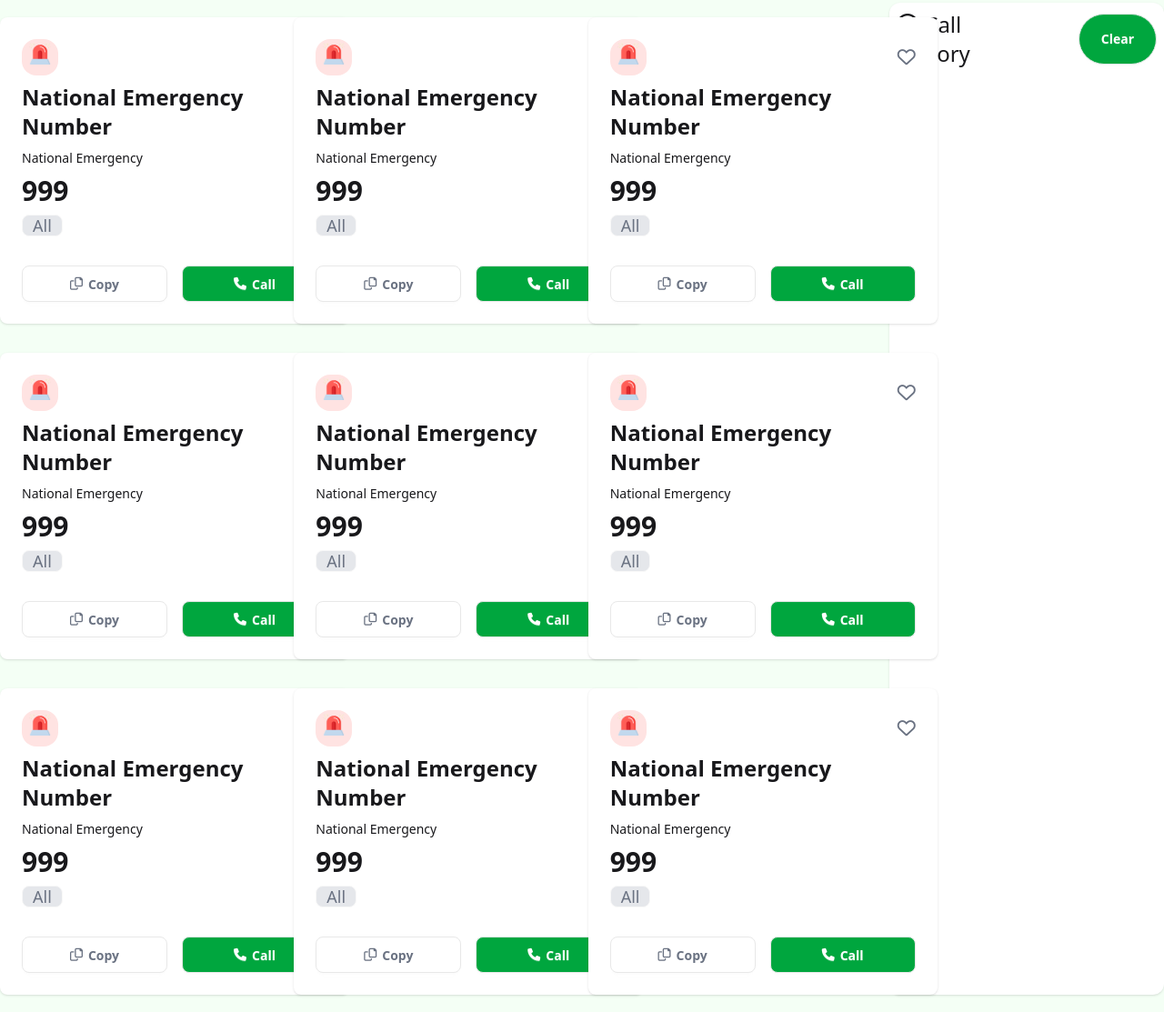
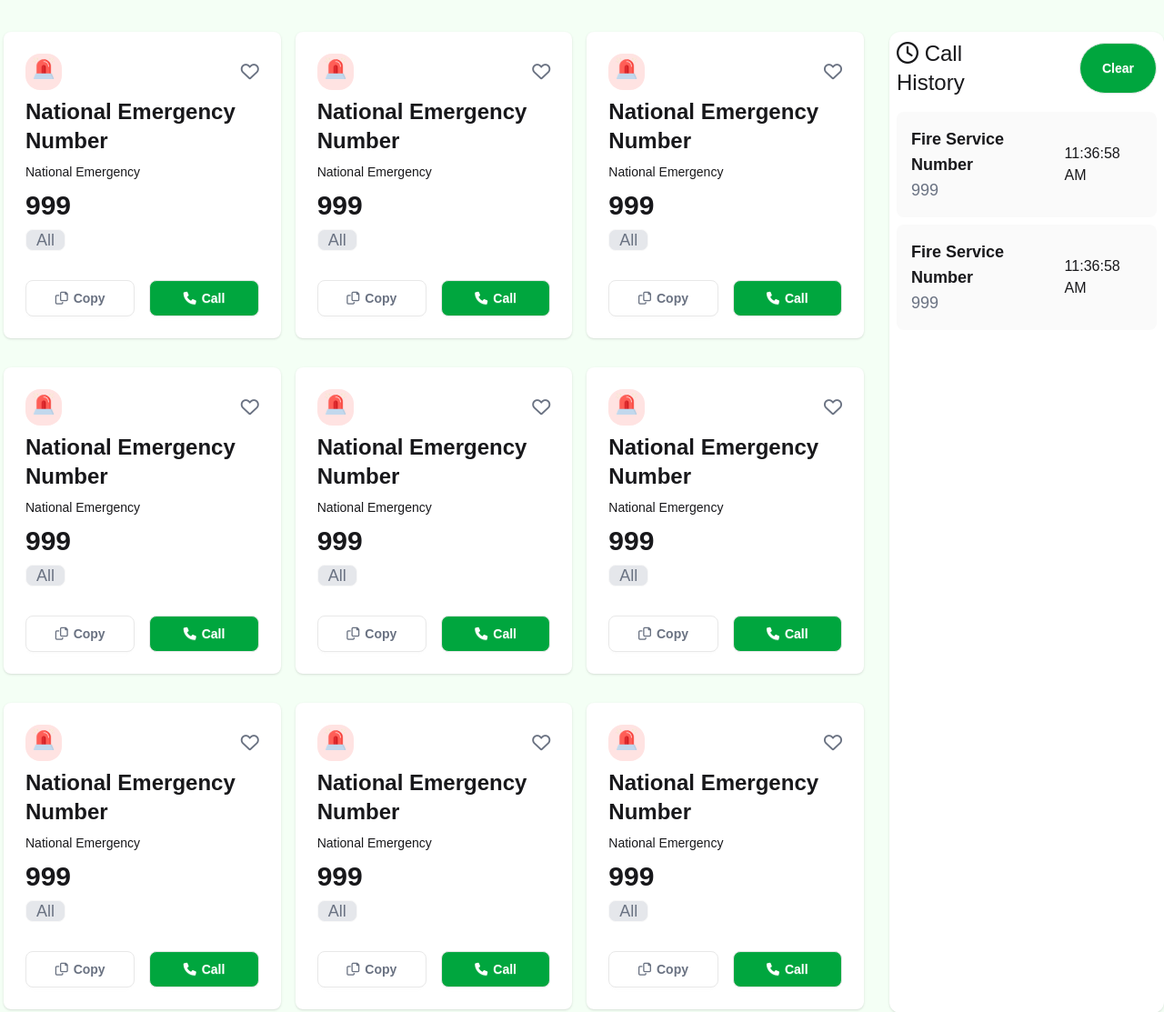
Before and after one commit to abusadat/PH-A5, a plain HTML site: page index.html in a window 1280 px wide. Shown: the part 315-1428 px from the top of the page at 91% size. Drawn offline with nearby package versions, Linux system fonts and the light colour scheme; a web font is replaced by a local one.

Commit message:
created the history cards

```diff
--- a/index.html
+++ b/index.html
@@ -23,13 +23,20 @@
       rel="stylesheet"
     />
     <!-- CSS -->
-    <link rel="stylesheet" href="styles.css" />
-    <title>Emergency Service</title>
+    <style>
+      .hind-madurai-regular {
+        font-family: "Hind Madurai", sans-serif;
+        font-weight: 400;
+        font-style: normal;
+      }
+    </style>
   </head>
   <body class="mx-auto bg-[#f4fff5] pb-10 hind-madurai-regular">
     <header class="container mx-auto">
       <!-- Nav section -->
-      <nav class="bg-white flex items-center flex-col sm:flex-row sm:justify-between">
+      <nav
+        class="bg-white flex items-center flex-col sm:flex-row sm:justify-between"
+      >
         <div class="flex items-center p-4 gap-4">
           <img src="assets/logo.png" alt="" class="w-12" />
           <p class="font-extrabold text-lg text-[#006747]">
@@ -49,7 +56,8 @@
           <button
             class="btn btn-xs sm:btn-sm md:btn-md lg:btn-lg xl:btn-xl bg-[#41ff6b1a] rounded-[50px]"
           >
-            <span>100</span><img src="assets/coin.png" alt="" class="w-4 sm:w-8" />
+            <span>100</span
+            ><img src="assets/coin.png" alt="" class="w-4 sm:w-8" />
           </button>
           <button
             class="btn btn-xs sm:btn-sm md:btn-md lg:btn-lg xl:btn-xl bg-[#00a63e] text-white rounded-[50px]"
@@ -74,10 +82,14 @@
       </section>
 
       <!-- card section -->
-      <div class="container mx-auto mt-3 grid grid-cols-4 gap-6">
-        <section class="grid-cols-3 grid gap-4 col-span-3">
+      <div
+        class="container mx-auto flex flex-col-reverse mt-3 sm:grid sm:grid-cols-4 sm:gap-6"
+      >
+        <section
+          class="flex flex-col p-1 mx-auto mt-3 sm:grid-cols-3 sm:grid gap-4 sm:col-span-3"
+        >
           <!-- card-1 -->
-          <div class="card w-96 bg-base-100 shadow-sm mt-4">
+          <div class="card bg-base-100 shadow-sm mt-4">
             <div class="card-body">
               <div class="flex items-center justify-between">
                 <div class="bg-[#FFE3E2] w-10 h-10 rounded-2xl">
@@ -112,7 +124,7 @@
           </div>
 
           <!-- card-2 -->
-          <div class="card w-96 bg-base-100 shadow-sm mt-4">
+          <div class="card bg-base-100 shadow-sm mt-4">
             <div class="card-body">
               <div class="flex items-center justify-between">
                 <div class="bg-[#FFE3E2] w-10 h-10 rounded-2xl">
@@ -147,7 +159,7 @@
           </div>
 
           <!-- card-3 -->
-          <div class="card w-96 bg-base-100 shadow-sm mt-4">
+          <div class="card bg-base-100 shadow-sm mt-4">
             <div class="card-body">
               <div class="flex items-center justify-between">
                 <div class="bg-[#FFE3E2] w-10 h-10 rounded-2xl">
@@ -182,7 +194,7 @@
           </div>
 
           <!-- card-4 -->
-          <div class="card w-96 bg-base-100 shadow-sm mt-4">
+          <div class="card bg-base-100 shadow-sm mt-4">
             <div class="card-body">
               <div class="flex items-center justify-between">
                 <div class="bg-[#FFE3E2] w-10 h-10 rounded-2xl">
@@ -216,7 +228,7 @@
             </div>
           </div>
           <!-- card-5 -->
-          <div class="card w-96 bg-base-100 shadow-sm mt-4">
+          <div class="card bg-base-100 shadow-sm mt-4">
             <div class="card-body">
               <div class="flex items-center justify-between">
                 <div class="bg-[#FFE3E2] w-10 h-10 rounded-2xl">
@@ -250,7 +262,7 @@
             </div>
           </div>
           <!-- card-6 -->
-          <div class="card w-96 bg-base-100 shadow-sm mt-4">
+          <div class="card bg-base-100 shadow-sm mt-4">
             <div class="card-body">
               <div class="flex items-center justify-between">
                 <div class="bg-[#FFE3E2] w-10 h-10 rounded-2xl">
@@ -285,7 +297,7 @@
           </div>
 
           <!-- card-7 -->
-          <div class="card w-96 bg-base-100 shadow-sm mt-4">
+          <div class="card bg-base-100 shadow-sm mt-4">
             <div class="card-body">
               <div class="flex items-center justify-between">
                 <div class="bg-[#FFE3E2] w-10 h-10 rounded-2xl">
@@ -320,7 +332,7 @@
           </div>
 
           <!-- card-8 -->
-          <div class="card w-96 bg-base-100 shadow-sm mt-4">
+          <div class="card bg-base-100 shadow-sm mt-4">
             <div class="card-body">
               <div class="flex items-center justify-between">
                 <div class="bg-[#FFE3E2] w-10 h-10 rounded-2xl">
@@ -355,7 +367,7 @@
           </div>
 
           <!-- card-9 -->
-          <div class="card w-96 bg-base-100 shadow-sm mt-4">
+          <div class="card bg-base-100 shadow-sm mt-4">
             <div class="card-body">
               <div class="flex items-center justify-between">
                 <div class="bg-[#FFE3E2] w-10 h-10 rounded-2xl">
@@ -390,7 +402,9 @@
           </div>
         </section>
         <!-- Right bar section  -->
-        <section class="bg-white col-span-1 rounded-xl bg-base-100 shadow-sm">
+        <section
+          class="bg-white col-span-1 rounded-xl bg-base-100 shadow-sm mx-8 sm:mx-0 sm:mt-8 mt-1"
+        >
           <div class="flex justify-between items-center gap-14 p-2">
             <h2 class="text-2xl">
               <i class="fa-regular fa-clock"></i> Call History
@@ -401,6 +415,25 @@
               Clear
             </button>
           </div>
+          <!-- history cards section  -->
+           <div
+            class="bg-[#FAFAFA] p-4 m-2 rounded-[8px] flex justify-between items-center"
+          >
+            <div class="">
+              <h3 class="font-semibold text-lg">Fire Service Number</h3>
+              <p class="text-gray-500 text-lg">999</p>
+            </div>
+            <p class="">11:36:58 AM</p>
+          </div>
+          <div
+            class="bg-[#FAFAFA] p-4 m-2 rounded-[8px] flex justify-between items-center"
+          >
+            <div class="">
+              <h3 class="font-semibold text-lg">Fire Service Number</h3>
+              <p class="text-gray-500 text-lg">999</p>
+            </div>
+            <p class="">11:36:58 AM</p>
+          </div>
         </section>
       </div>
     </main>
```
Also changed, not shown: test.html (+2 -5 lines), styles.css (deleted).
